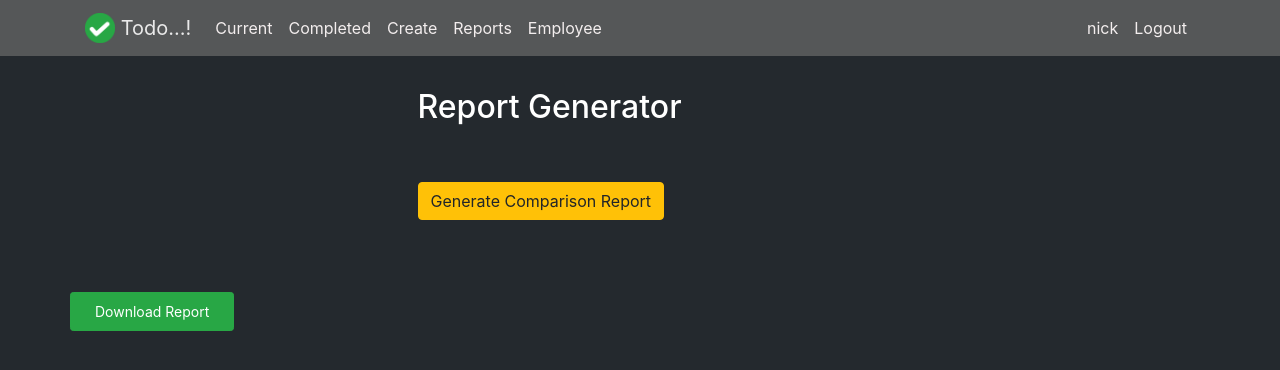
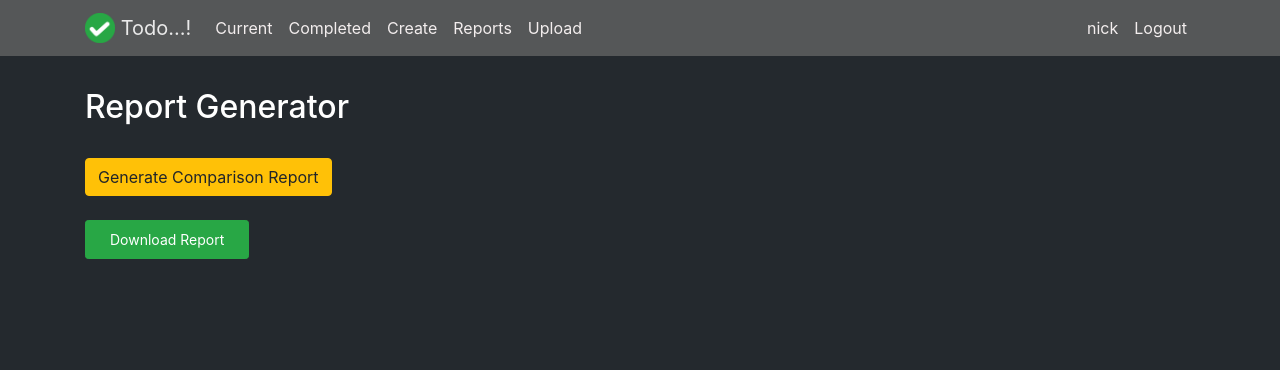
Before and after one commit to lazith17/todo, a Django app: page /reportgenerator/ in a window 1280 px wide. Shown: the top 370 px of the page. Run offline with Django 3.2, Linux system fonts and the light colour scheme; a user stored in the database is signed in; some libraries are stand-ins or nearby versions.

Commit message:
report generator

```diff
--- a/todo/templates/todo/base.html
+++ b/todo/templates/todo/base.html
@@ -37,8 +37,8 @@
                     <li class="nav-item {{ report }}">
                         <a class="nav-link" href="{% url 'reportgenerator' %}">Reports</a>
                     </li>
-                    <li class="nav-item {{ employee }}">
-                        <a class="nav-link" href="{% url 'employee' %}">Employee</a>
+                    <li class="nav-item {{ upload }}">
+                        <a class="nav-link" href="{% url 'upload' %}">Upload</a>
                     </li>
                 </ul>
             {% endif %}
--- a/todo/templates/todo/completedtodos.html
+++ b/todo/templates/todo/completedtodos.html
@@ -3,7 +3,7 @@
 
     <div class="row justify-content-center mt-5">
         <div class="col-md-10">
-            <h1>Completed Todos</h1>
+            <h2>Completed Todos</h2>
         </div>
     </div>
     <div class="row justify-content-center mt-5">
--- a/todo/templates/todo/currenttodos.html
+++ b/todo/templates/todo/currenttodos.html
@@ -6,7 +6,7 @@
             {% if todos %}
                 <h1>{{ todos.count }} Current Todo{{ todos.count|pluralize }}</h1>
             {% else %}
-                <h1>Current Todos</h1>
+                <h2>Current Todos</h2>
             {% endif %}
         </div>
     </div>
--- a/todo/templates/todo/reportgenerator.html
+++ b/todo/templates/todo/reportgenerator.html
@@ -1,14 +1,9 @@
 {% extends "todo/base.html" %}
 {% block content %}
     {% load static %}
-    <div class="row justify-content-center mt-5">
-        <div class="col-md-5">
+    <br><br>
     <h2>Report Generator</h2>
-        </div>
-    </div>
-
-    <div class="row justify-content-center mt-5">
-        <div class="col-md-5">
+    <br>
     {% if error %}
         <div class="alert alert-danger" role="alert">
             {{ error }}
@@ -18,8 +13,6 @@
         {% csrf_token %}
         <button type="submit" class="btn btn-warning">Generate Comparison Report</button>
     </form>
-        </div>
-    </div>
     <br>
     {% if messages %}
         <ul class="messages">
@@ -30,8 +23,8 @@
             {% endfor %}
         </ul>
     {% endif %}
-    <div class="row mt-5">
-{#       <a href="{% static "Comparison_Report.xlsx" %}" class="btn btn-success px-4 py-2 btn-sm">Download Report</a>#}
+    <div>
+        {#<a href="{% static "Comparison_Report.xlsx" %}" class="btn btn-success px-4 py-2 btn-sm">Download Report</a>#}
         <a href="/media/Comparison_Report.xlsx" class="btn btn-success px-4 py-2 btn-sm">Download Report</a>
     </div>
 
--- a/todo/views.py
+++ b/todo/views.py
@@ -110,7 +110,7 @@ def deletetodo(request, todo_pk):
 
 
 @login_required
-def employee(request):
+def upload(request):
     todos = Todo.objects.filter(user=request.user)
     context = {}
     if request.method == 'POST':
@@ -124,7 +124,7 @@ def employee(request):
         except MultiValueDictKeyError:
             context['url'] = 'No'
 
-    return render(request, 'todo/emp_image.html', context)
+    return render(request, 'todo/upload.html', context)
 
 
 @login_required
--- a/todowoo/urls.py
+++ b/todowoo/urls.py
@@ -36,7 +36,7 @@ urlpatterns = [
     path('todo/<int:todo_pk>/complete', views.completetodo, name='completetodo'),
     path('todo/<int:todo_pk>/delete', views.deletetodo, name='deletetodo'),
     path('reportgenerator/', views.reportgenerator, name='reportgenerator'),
-    path('employee/', views.employee, name='employee'),
+    path('upload/', views.upload, name='upload'),
 ]
 
 if settings.DEBUG:
```
Also changed, not shown: todo/templates/todo/upload.html (renamed from todo/templates/todo/emp_image.html). Lines whose indentation alone changed are shown as unchanged.
